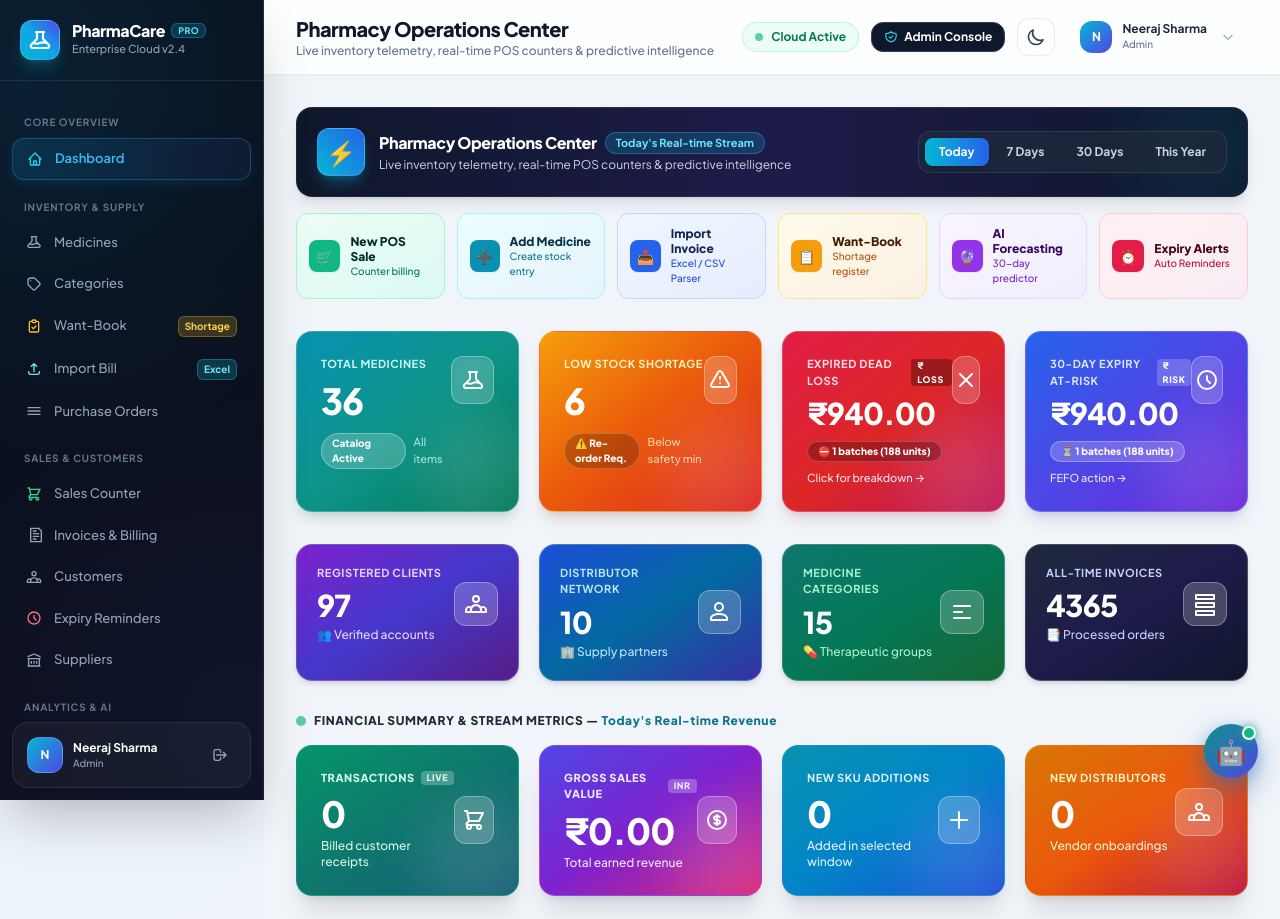
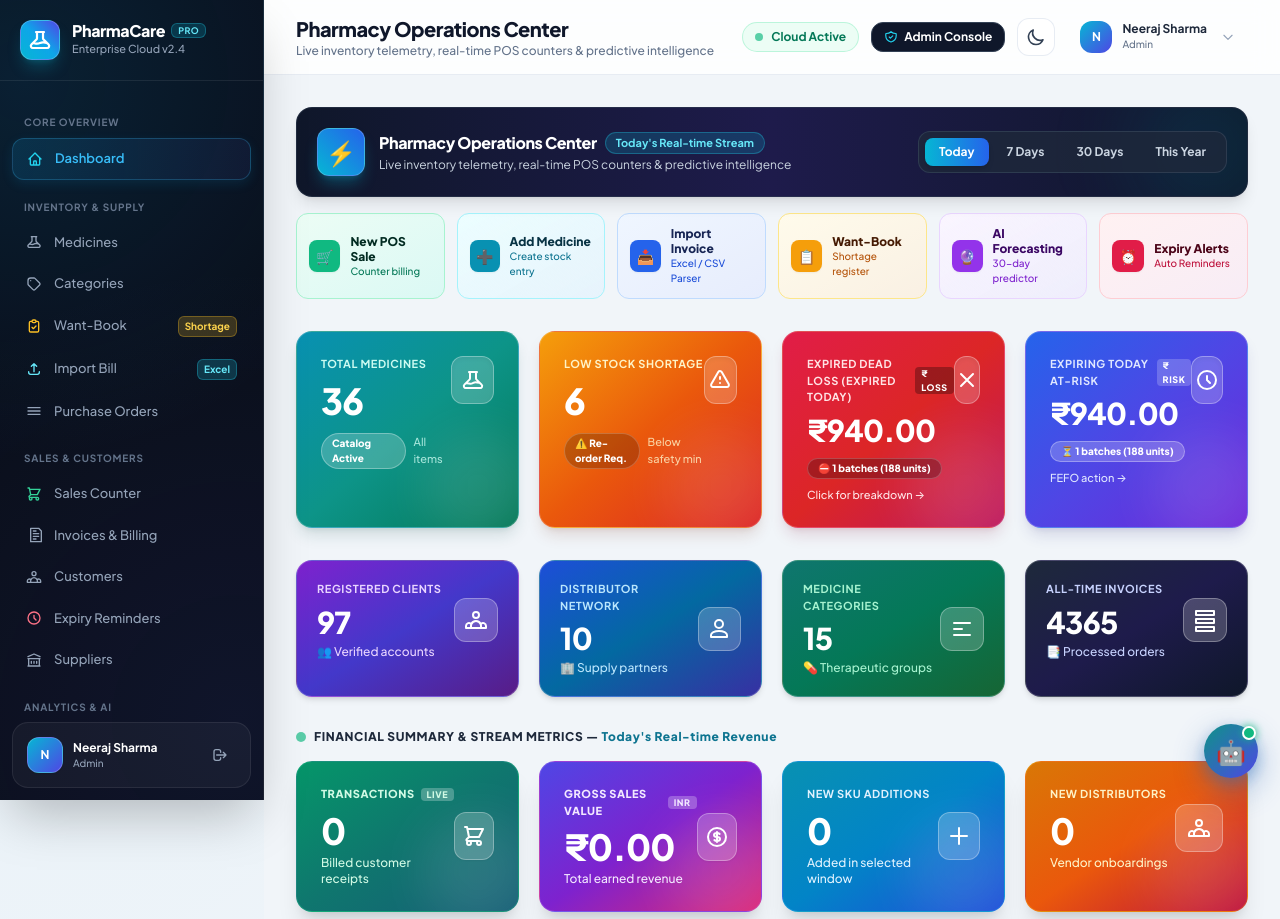
Before and after one commit to 2310074-hue/pharmacy-dashboard, a Django app: page /dashboard/ in a window 1280 px wide. Shown: the top 919 px of the page. Run offline with Django 5.2, Linux system fonts and the light colour scheme; a user stored in the database is signed in; data comes from the database, SQL or seed files in the repository; parts of the project's set-up code (start-up, migrations or seed data) failed here and were passed over; some libraries are stand-ins or nearby versions.

Commit message:
Update dynamic labels on expiry dashboard cards

```diff
--- a/MediApp/templates/dashboard.html
+++ b/MediApp/templates/dashboard.html
@@ -162,7 +162,7 @@
         <div class="flex items-start justify-between relative z-10">
             <div>
                 <p class="text-[11px] font-bold text-rose-100 uppercase tracking-wider flex items-center gap-1.5">
-                    <span>Expired Dead Loss</span>
+                    <span>Expired Dead Loss ({{ expired_subtext }})</span>
                     <span class="px-1.5 py-0.2 bg-black/30 text-white text-[9px] font-extrabold rounded">₹ LOSS</span>
                 </p>
                 <h3 class="text-2xl sm:text-3xl font-black text-white mt-1.5 tracking-tight">₹{{ expired_loss_val|floatformat:2 }}</h3>
@@ -185,7 +185,7 @@
         <div class="flex items-start justify-between relative z-10">
             <div>
                 <p class="text-[11px] font-bold text-indigo-100 uppercase tracking-wider flex items-center gap-1.5">
-                    <span>30-Day Expiry At-Risk</span>
+                    <span>{{ expiring_label }} At-Risk</span>
                     <span class="px-1.5 py-0.2 bg-white/20 text-white text-[9px] font-extrabold rounded">₹ RISK</span>
                 </p>
                 <h3 class="text-2xl sm:text-3xl font-black text-white mt-1.5 tracking-tight">₹{{ expiring_soon_loss_val|floatformat:2 }}</h3>
```
